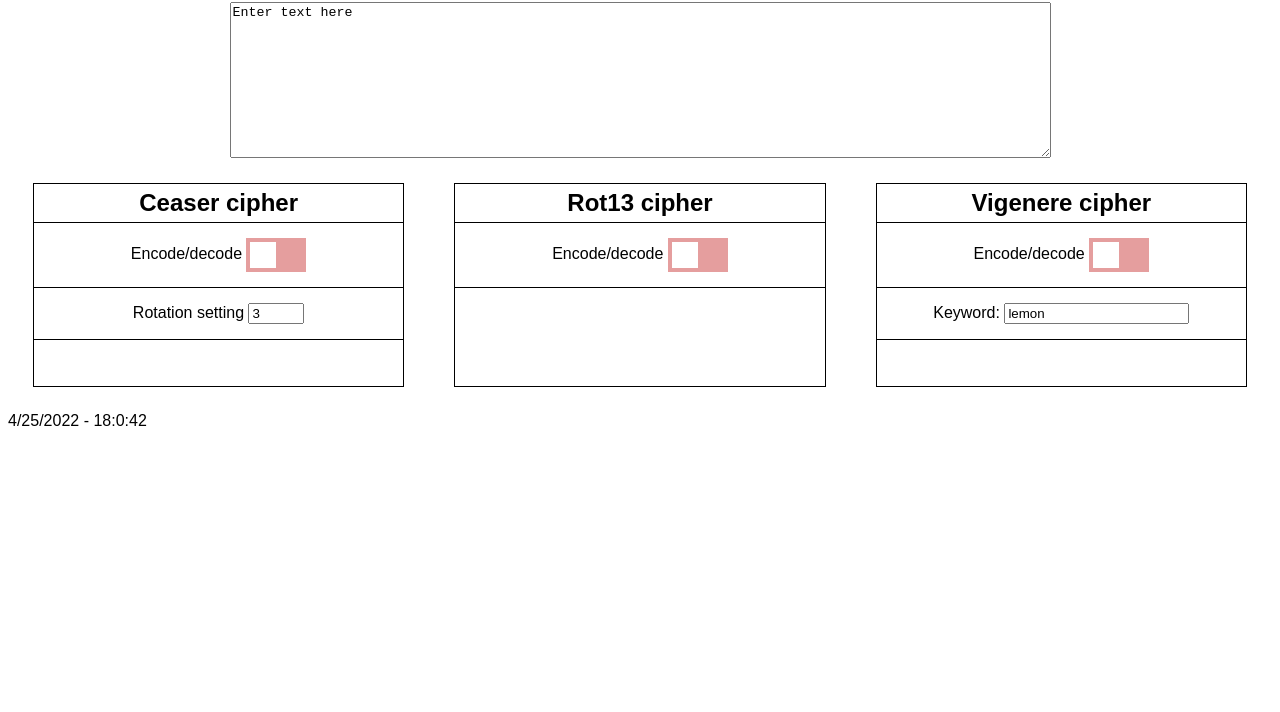
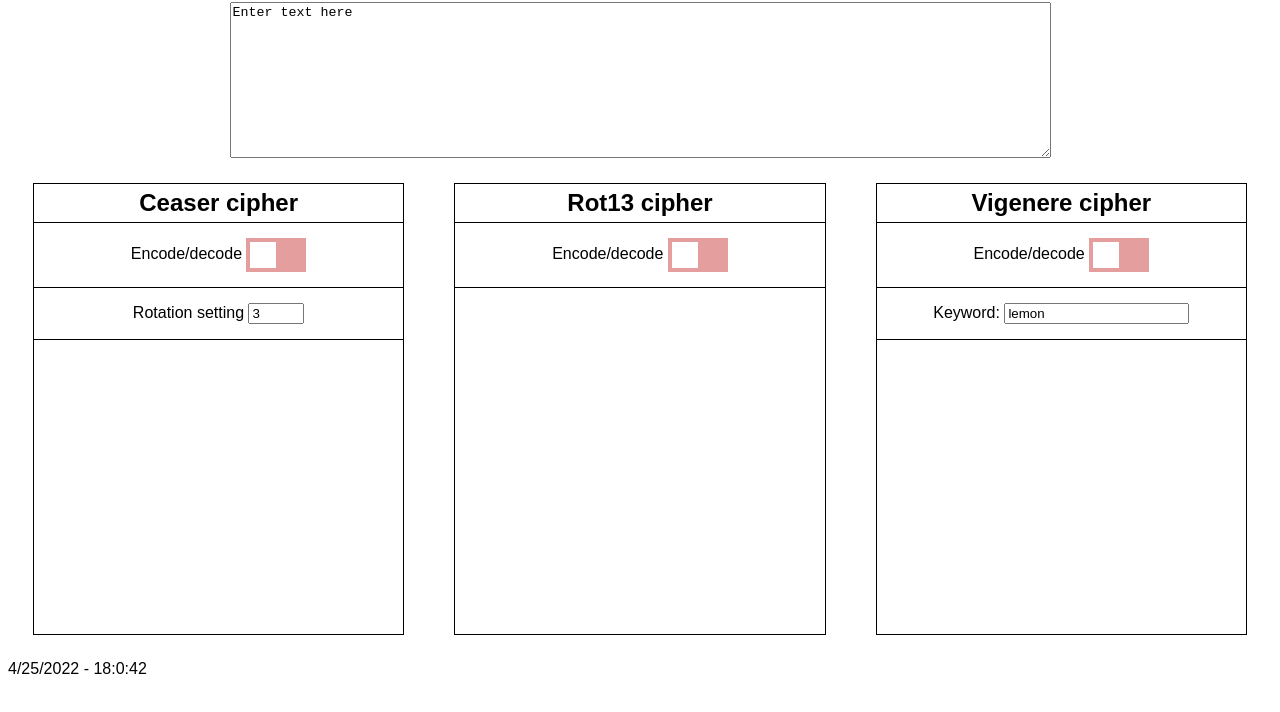
Before and after one commit to daniella-git/DPT-Vanilla-Cipher, a website: page src/index.html in a window 1280 px wide. Shown: the part 78-790 px from the top of the page. Drawn offline with nearby package versions, Linux system fonts and the light colour scheme; no server answers.

Commit message:
Adding minimum height

```diff
--- a/src/stylesheet.css
+++ b/src/stylesheet.css
@@ -33,6 +33,7 @@ body {
     flex: 33.33%;
       width: 65;
 	  margin: 25px;
+    min-height: 450px;
 	  background-color: #ffffff;
 	  text-align: center;
     border: 1px solid black;
```
